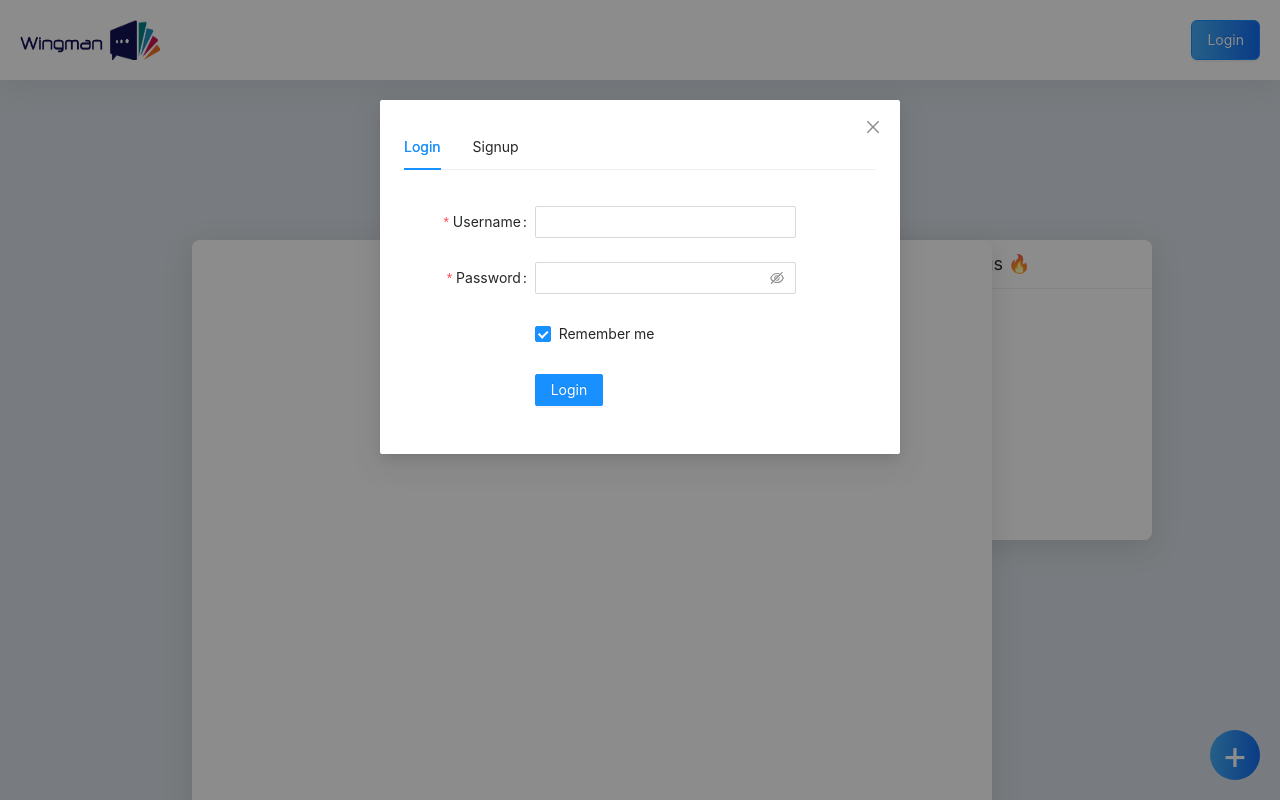
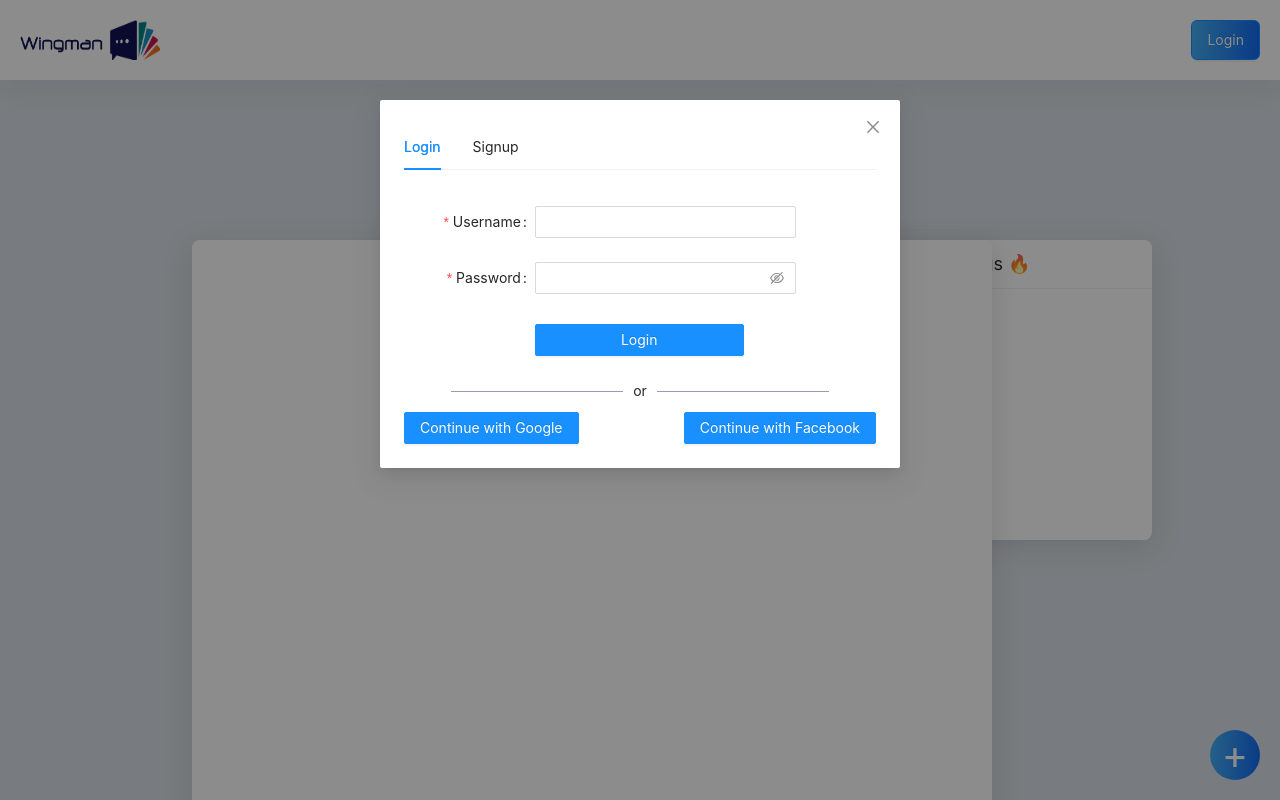
Before and after one commit to Bl4ck-h00d/wingman-frontend, a React (Create React App) app: page / in a window 1280 px wide. Both pictures are taken after a click on the button "Login". Shown: the top 800 px of the page. Built offline with nearby package versions, Linux system fonts and the light colour scheme.

Commit message:
AuthModal done

```diff
--- a/src/components/Authentication/Login.tsx
+++ b/src/components/Authentication/Login.tsx
@@ -19,6 +19,7 @@ const Login: React.FC = () => {
     console.log("Failed:", errorInfo);
   };
   return (
+    <section>
       <Form
         name="basic"
         labelCol={{ span: 8 }}
@@ -54,11 +55,30 @@ const Login: React.FC = () => {
         </Form.Item>
 
         <Form.Item wrapperCol={{ offset: 8, span: 16 }}>
-        <Button type="primary" htmlType="submit" loading={loading} onClick={handleOk}>
+          <Button
+            type="primary"
+            htmlType="submit"
+            loading={loading}
+            onClick={handleOk}
+          >
             Login
           </Button>
         </Form.Item>
       </Form>
+
+      <div className="social-divider">
+        <span className="or">or</span>
+      </div>
+      <div className="signup-options">
+        <Button type="primary">
+          <span className="button-text">Continue with Google</span>
+          <span className="button-icon"></span>
+        </Button>
+        <Button type="primary">
+          <span className="button-text">Continue with Facebook</span>
+        </Button>
+      </div>
+    </section>
   );
 };
 
--- a/src/components/Authentication/Signup.tsx
+++ b/src/components/Authentication/Signup.tsx
@@ -19,6 +19,7 @@ const Signup: React.FC = () => {
     console.log("Failed:", errorInfo);
   };
   return (
+    <section>
       <Form
         name="basic"
         labelCol={{ span: 8 }}
@@ -71,6 +72,20 @@ const Signup: React.FC = () => {
           </Button>
         </Form.Item>
       </Form>
+
+      <div className="social-divider">
+        <span className="or">or</span>
+      </div>
+      <div className="signup-options">
+        <Button type="primary">
+          <span className="button-text">Continue with Google</span>
+          <span className="button-icon"></span>
+        </Button>
+        <Button type="primary">
+          <span className="button-text">Continue with Facebook</span>
+        </Button>
+      </div>
+    </section>
   );
 };
 
--- a/src/sass/components/_authModal.scss
+++ b/src/sass/components/_authModal.scss
@@ -1,6 +1,14 @@
 .login-form.ant-form{
     padding-right: 80px!important;
     margin-top: 20px!important;
+}
+
+.login-form{
+    .ant-btn{
+        position: absolute;
+        bottom: 50px;
+        width: 80%;
+    }
 }
 .signup-form.ant-form{
     padding-right: 80px!important;
@@ -11,5 +19,23 @@
     .ant-btn{
         position: absolute;
         bottom: 50px;
+        width: 80%;
     }
 }
+
+.social-divider{
+    width: 80%;
+    text-align: center;
+    border-bottom: 1px solid #979faf;
+    line-height: 0.1em;
+    margin: -40px 0 20px;
+    margin-left: 10%;
+    .or{
+        background: #fff;
+        padding: 0 10px;
+    }
+}
+.signup-options{
+    display: flex;
+    justify-content: space-between;
+}
```
Lines whose indentation alone changed are shown as unchanged.
